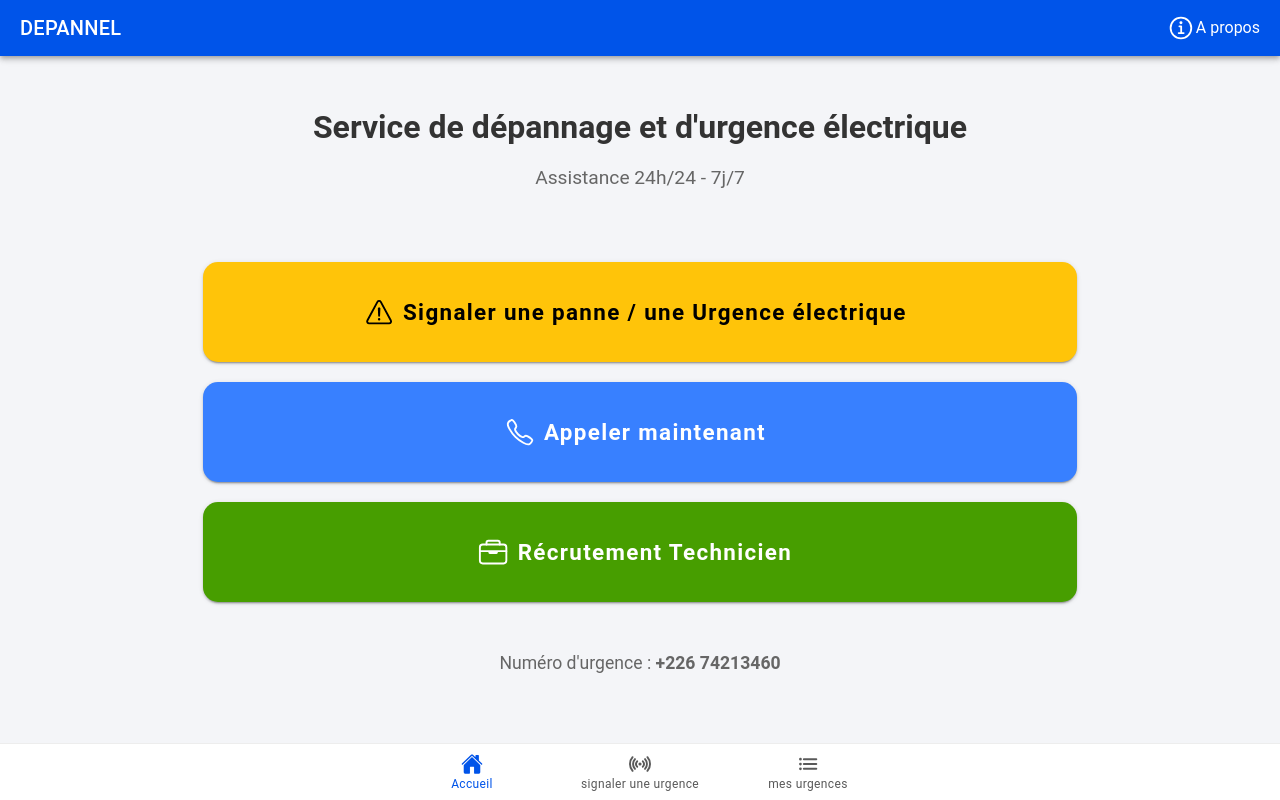
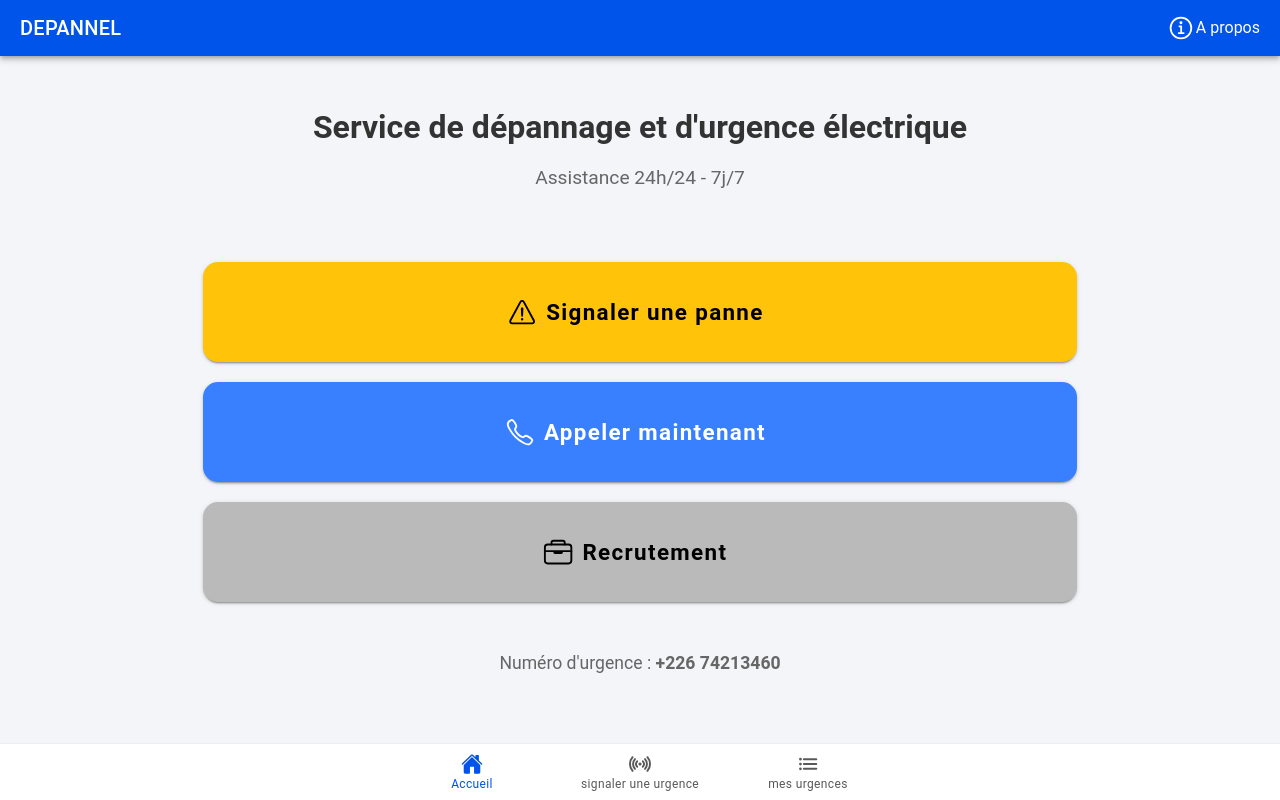
Before and after one commit to Uxer-bd/AppUrgenceClient, a React (Vite) app: page /accueil in a window 1280 px wide. Built offline with nearby package versions, Linux system fonts and the light colour scheme.

Commit message:
modification de bouton

```diff
--- a/src/pages/Accueil.tsx
+++ b/src/pages/Accueil.tsx
@@ -44,7 +44,7 @@ const Accueil: React.FC = () => {
             onClick={handleSignaler}
           >
             <IonIcon icon={warningOutline} slot="start" />
-            Signaler une panne / une Urgence électrique
+            Signaler une panne
           </IonButton>
 
           <IonButton
@@ -61,11 +61,11 @@ const Accueil: React.FC = () => {
             expand="block"
             size="large"
             className="ion-margin-top"
-            style={{ '--background': '#479e00', '--color': '#fff', '--border-radius': '15px', height: '100px', width:'70%', textTransform: 'none', fontSize: '1.4em', fontWeight: 'bold' }}
+            style={{ '--background': '#bababa', '--color': '#000000', '--border-radius': '15px', height: '100px', width:'70%', textTransform: 'none', fontSize: '1.4em', fontWeight: 'bold' }}
             onClick={recrutement}
           >
             <IonIcon icon={briefcaseOutline} slot="start" />
-            Récrutement Technicien
+            Recrutement
           </IonButton>
 
           <div className="ion-text-center" style={{ marginTop: '30px', paddingBottom: '20px' }}>
```
